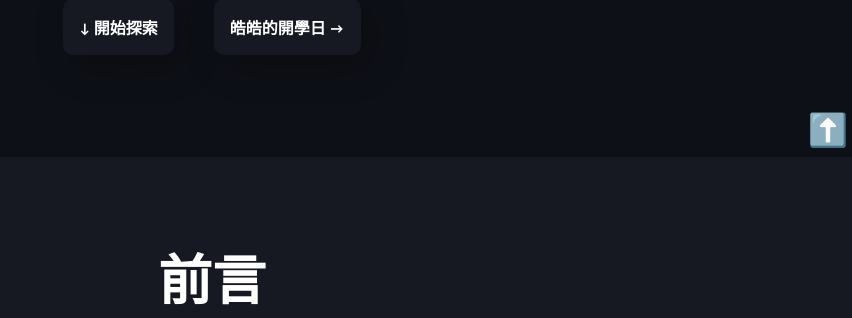
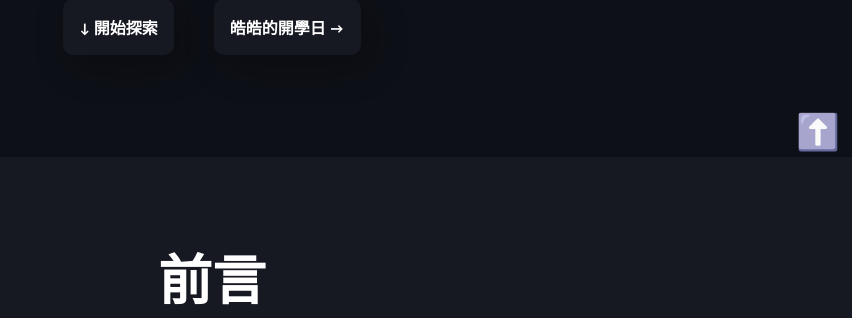
Before and after one commit to ruby0322/a-peek-in-school-club-website, a Flask app: page /home/ in a window 1280 px wide. Shown: the part 643-961 px from the top of the page, without its empty margins (428-1280 px from the left). Run offline with Flask 2, Linux system fonts and the light colour scheme; some libraries are stand-ins or nearby versions; some web fonts are replaced.

Commit message:
Minor Update

```diff
--- a/static/css/style.css
+++ b/static/css/style.css
@@ -8,26 +8,25 @@ header-bg: #0E1017
 */
 
 
+
 .arrow-image {
-	position: fixed;
-	right: -6.6rem;
-	bottom: -6.5rem;
-	width: 100px;
-	height: 100px;
-	z-index: 200;
-
+    position: fixed;
+    right: 12px;
+    bottom: 4px;
+    font-size: 2.2rem;
+    z-index: 200;
+    filter: hue-rotate(50deg);
     -webkit-transition: -webkit-transform .1s;
-	transition: transform .1s;
-
-	-webkit-transform: scale(2.0);
-	-ms-transform: scale(2.0);
-	transform: scale(2.0);
+    transition: transform .1s;
+    -webkit-transform: scale(1.0);
+    -ms-transform: scale(1.0);
+    transform: scale(1.0);
 }
 
 .arrow-image:hover {
-	-webkit-transform: scale(2.08);
-	-ms-transform: scale(2.08);
-	transform: scale(2.08);
+    -webkit-transform: scale(1.3);
+    -ms-transform: scale(1.3);
+    transform: scale(1.3);
 }
 
 .result-text {
```
